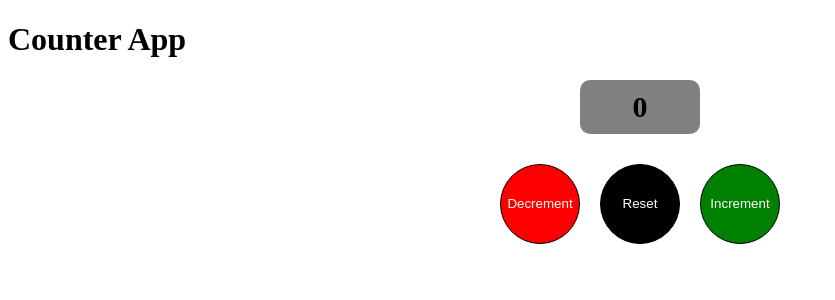
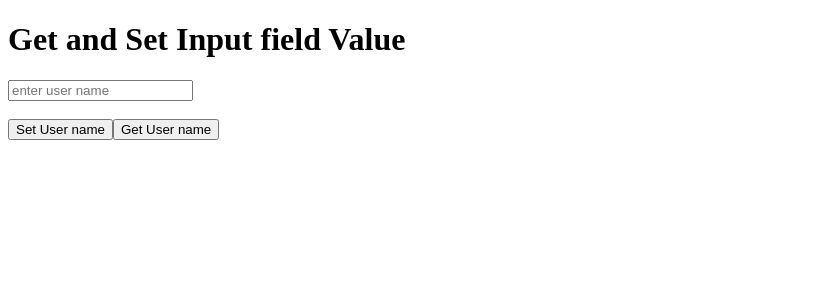
Before and after one commit to ankesh-github/angular_proj, an Angular app: page / in a window 1280 px wide. Shown: the top 300 px of the page, without its empty margins (0-835 px from the left). Built offline with nearby package versions, Linux system fonts and the light colour scheme.

Commit message:
example for get set input fields

```diff
--- a/src/app/app.html
+++ b/src/app/app.html
@@ -1,15 +1,11 @@
-<h1>Counter App</h1>
-<div style="text-align: center;">
-    <h3 class ="count">{{count}}</h3>
-    <div>
-        <button class="btn bg-red" (click)="handleCounter('minus')">Decrement</button>
-        <button class="btn bg-black" (click)="handleCounter('reset')">Reset</button>
-        <button (click)="handleCounter('plus')" class="btn bg-green">Increment</button>
-    </div>
+<h1>Get and Set Input field Value</h1>
+<h2>{{username}}</h2>
+<input value="{{username}}"
+ (input)="getUserName($event)"
+ type ="text"
+ #userNameField
+ placeholder="enter user name">
 
-    <!-- <div>
-        <button class="btn bg-red" (click)="handleDecrement()">Decrement</button>
-        <button class="btn bg-black" (click)="handleReset()">Reset</button>
-        <button (click)="handleIncrement()" class="btn bg-green">Increment</button>
-    </div> -->
-</div>
+<br><br>
+<button (click)="setUserName()">Set User name</button>
+<button (click)="getUserNameWithTemplate(userNameField.value)">Get User name</button>
--- a/src/app/app.ts
+++ b/src/app/app.ts
@@ -3,6 +3,7 @@ import { RouterOutlet } from '@angular/router';
 import { Login } from "./login/login";
 import { Signup } from "./signup/signup";
 import { Profile } from "./profile/profile";
+import { ValueChangeEvent } from '@angular/forms';
 
 @Component({
   selector: 'app-root',
@@ -11,41 +12,19 @@ import { Profile } from "./profile/profile";
   styleUrl: './app.css'
 })
 export class App {
-  count : number=0;
+  username="";
 
-  handleIncrement()
-  {
-    this.count = this.count+1;
+  getUserName(event:Event){
+    //this.username = (event.target as HTMLInputElement).value;
+
   }
 
-  handleDecrement()
-  {
-    this.count = this.count-1;
+  setUserName(){
+    this.username="Peter";
   }
 
-  handleReset()
-  {
-    this.count = 0;
+  getUserNameWithTemplate(val : string){
+    this.username=val;
+    console.log(val);
   }
-
-  handleCounter(val : string)
-  {
-    if(val == 'minus'){
-      if(this.count <= 0){
-        alert("Value cannot be negative!");
-      }else{
-        this.count = this.count -1;
-      }
-
-    } else if(val == 'plus'){
-      this.count = this.count +1;
-    } else{
-      this.count = 0;
-    }
-  }
-
-
-
-
-
 }
```
